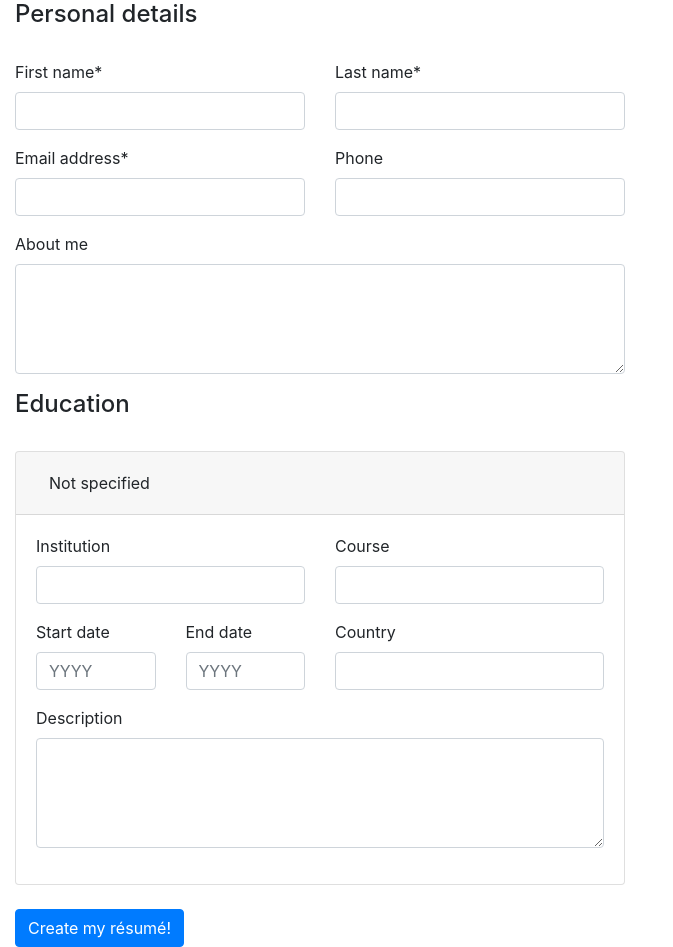
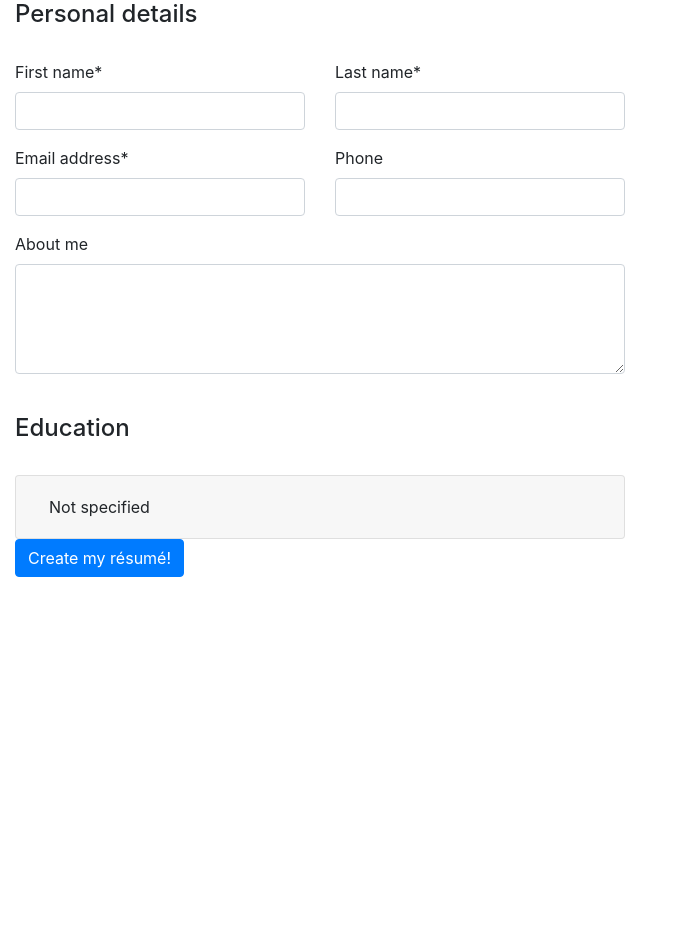
Before and after one commit to pongloongyeat/resume-builder, a Django app: page /resume/create in a window 1280 px wide. Shown: the part 147-1094 px from the top of the page, without its empty margins (0-673 px from the left). After the commit the page ends 724 px from the top, so only its background shows below. Run offline with Django 3.2, Linux system fonts and the light colour scheme; the visitor is signed in with stand-in values (Sample User, id 1); some libraries are stand-ins or nearby versions.

Commit message:
Resume: More styling changes

```diff
--- a/templates/resume/create.html
+++ b/templates/resume/create.html
@@ -21,16 +21,13 @@
 
                 <h4>Personal details</h4>
                 <br/>
-
                 {% include 'resume/personal_form.html' %}
 
+                <br/>
 
                 <h4>Education</h4>
                 <br/>
-
                 {% include 'resume/education_form.html' %}
-
-                <br/>
 
                 <button type="submit" class="btn btn-primary">Create my résumé!</button>
             </form>
--- a/templates/resume/education_form.html
+++ b/templates/resume/education_form.html
@@ -6,13 +6,13 @@
     <div class="card">
         <div class="card-header">
             <h2 class="mb-0">
-                <button class="btn btn-block text-left" type="button" data-toggle="collapse" data-target="#collapseOne" aria-expanded="true" aria-controls="collapseOne">
+                <button class="btn btn-block text-left" type="button" data-toggle="collapse" data-target="#collapse1" aria-expanded="true" aria-controls="collapse1">
                     Not specified
                 </button>
             </h2>
         </div>
 
-        <div id="collapseOne" class="collapse show" data-parent="#accordionExample">
+        <div id="collapse1" class="collapse" data-parent="#accordionExample">
             <div class="card-body">
                 <div class="row">
                     <div class="col">
```
